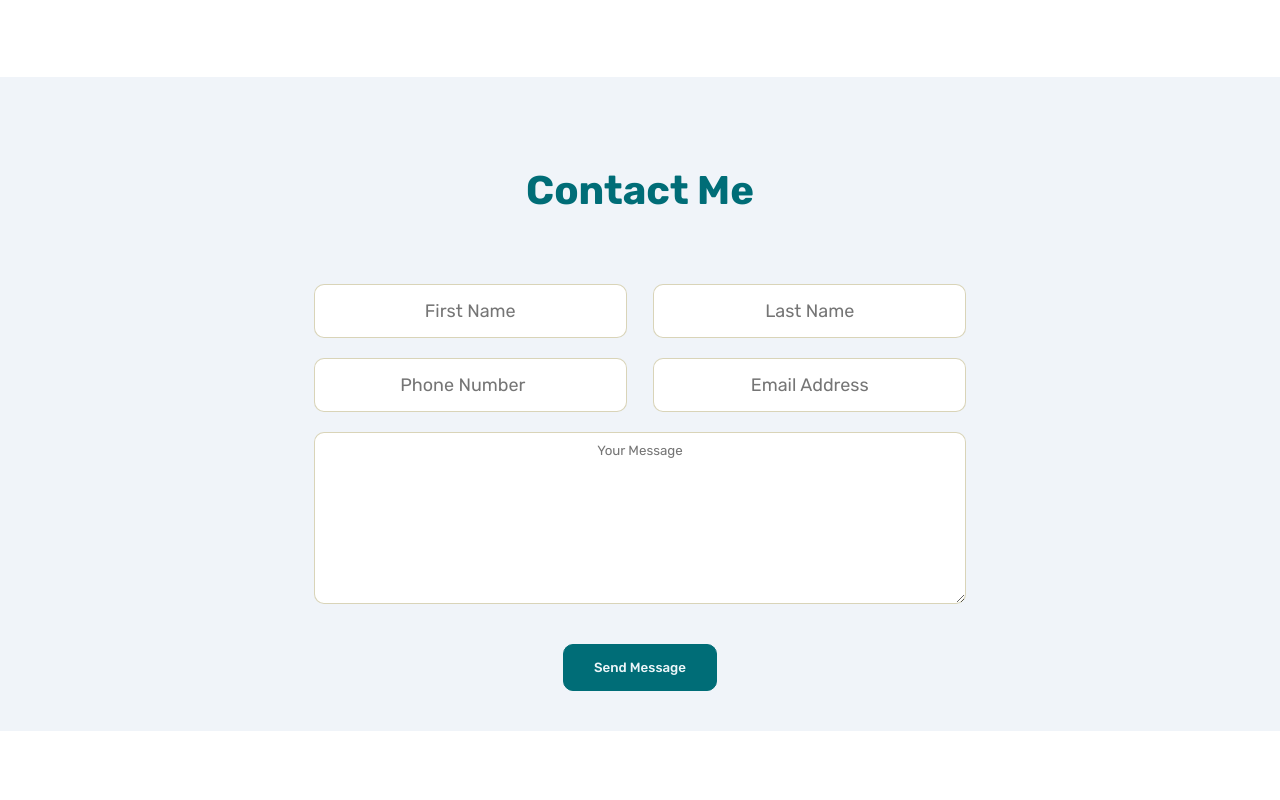
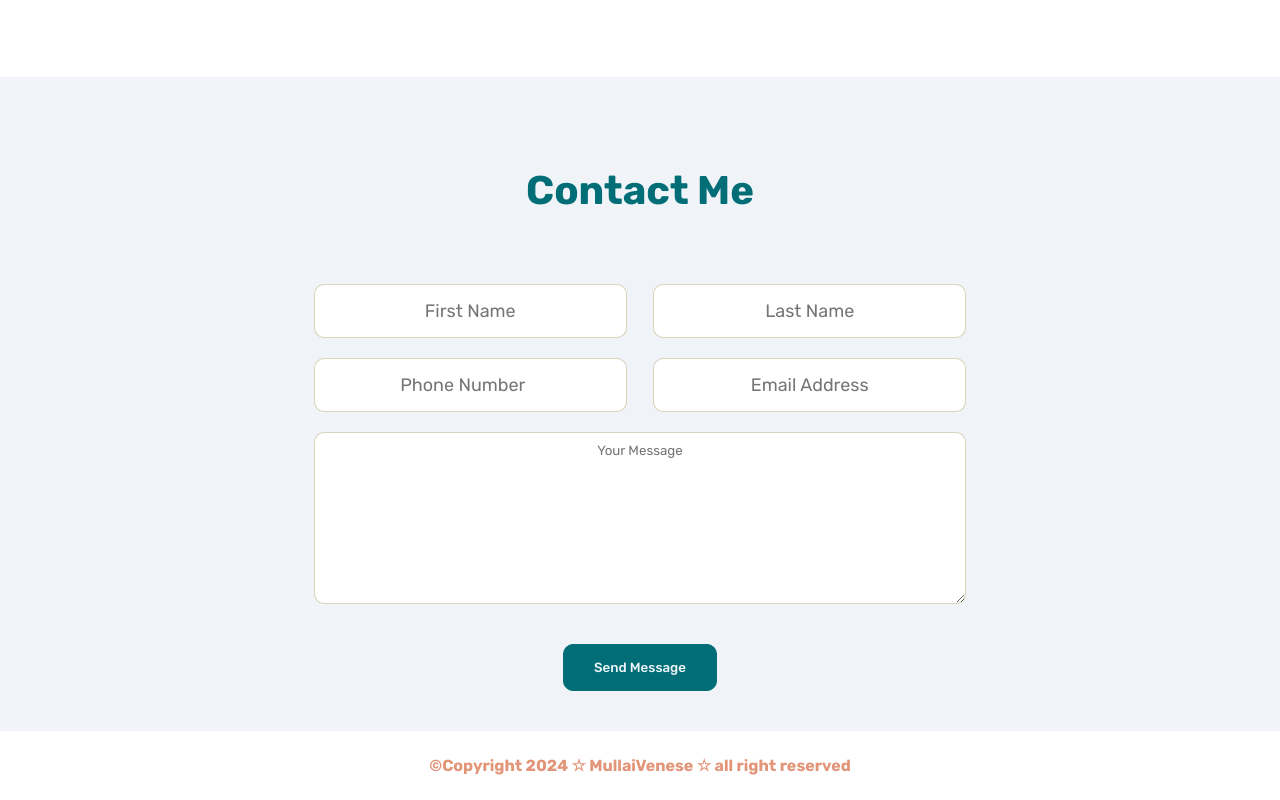
Before and after one commit to MullaiVenese03/CODSOFT, a plain HTML site: page Task-2 Portfolio/index.html in a window 1280 px wide. Shown: the part 2587-3387 px from the top of the page. Before the commit the page ends 3318 px from the top, so only its background shows below. Drawn offline with Linux system fonts and the light colour scheme.

Commit message:
modified

```diff
--- a/Task-2 Portfolio/index.html
+++ b/Task-2 Portfolio/index.html
@@ -180,6 +180,12 @@
             </div>
         </section>
 
+        <!--  CopyRight Section -->
+
+        <p class="Copyright">
+            &copy;Copyright  2024  &star; MullaiVenese &star;  all  right  reserved
+        </p>
+
         <script src="Script.js"></script>
 </body>
 </html>
--- a/Task-2 Portfolio/style.css
+++ b/Task-2 Portfolio/style.css
@@ -320,6 +320,14 @@ header nav .nav-links a:hover {
     cursor: pointer;
 }
 
+.Copyright {
+    margin: 15px;
+    padding: 10px;
+    text-align: center;
+    color: #e29578;
+    font-weight:bolder;
+}
+
 /* Media */
 
 @media(max-width:1200px) {
```
